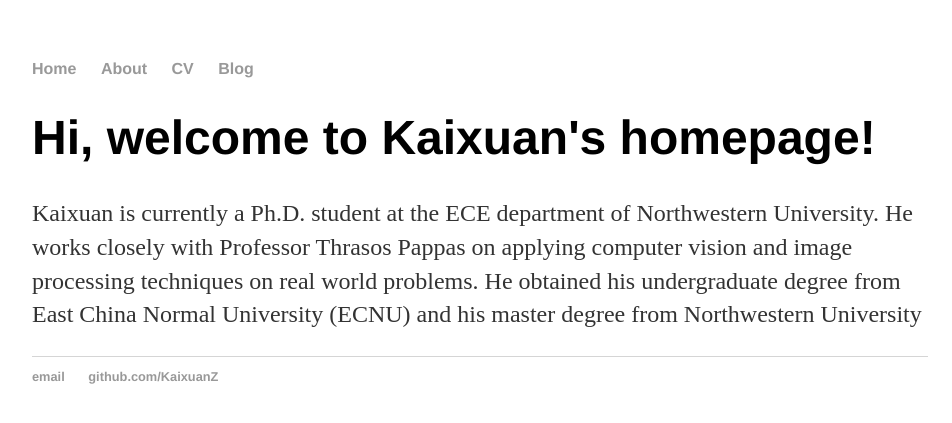
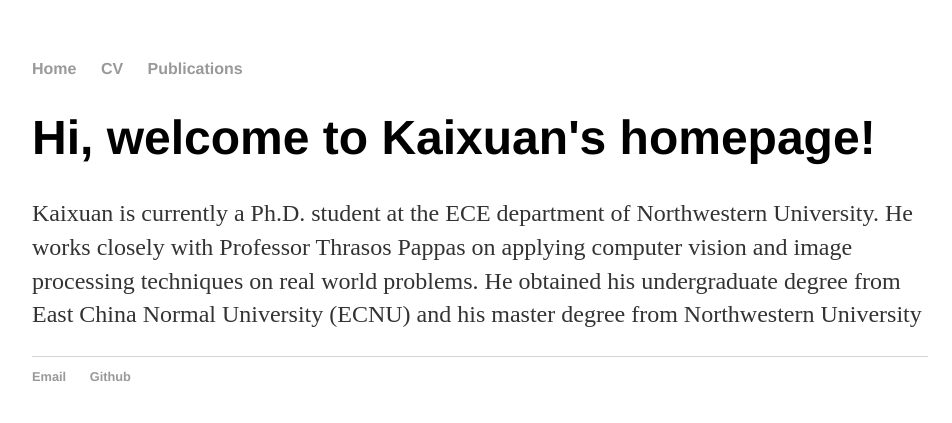
Before and after one commit to KaixuanZ/KaixuanZ.github.io, a Jekyll site: the page built from index.html, in a window 1280 px wide. Shown: the top 423 px of the page, without its empty margins (160-1112 px from the left). Built offline with Jekyll 4.4.1, drawn with Linux system fonts in a browser that asks for light colours.

Commit message:
Update default.html

```diff
--- a/_layouts/default.html
+++ b/_layouts/default.html
@@ -9,9 +9,8 @@
 			<nav>
 	    		<ul>
 	        		<li><a href="/">Home</a></li>
-		        	<li><a href="/about">About</a></li>
 	        		<li><a href="/cv">CV</a></li>
-	        		<li><a href="/blog">Blog</a></li>
+	        		<li><a href="/blog">Publications</a></li>
 	    		</ul>
 			</nav>
 			<div class="container">
@@ -21,8 +20,8 @@
 			</div><!-- /.container -->
 			<footer>
 	    		<ul>
-	        		<li><a href="mailto:kaixuanzhang2019@u.northwestern.edu">email</a></li>
-	        		<li><a href="https://github.com/KaixuanZ">github.com/KaixuanZ</a></li>
+	        		<li><a href="mailto:kaixuanzhang2019@u.northwestern.edu">Email</a></li>
+	        		<li><a href="https://github.com/KaixuanZ">Github</a></li>
 				</ul>
 			</footer>
 		</body>
```
